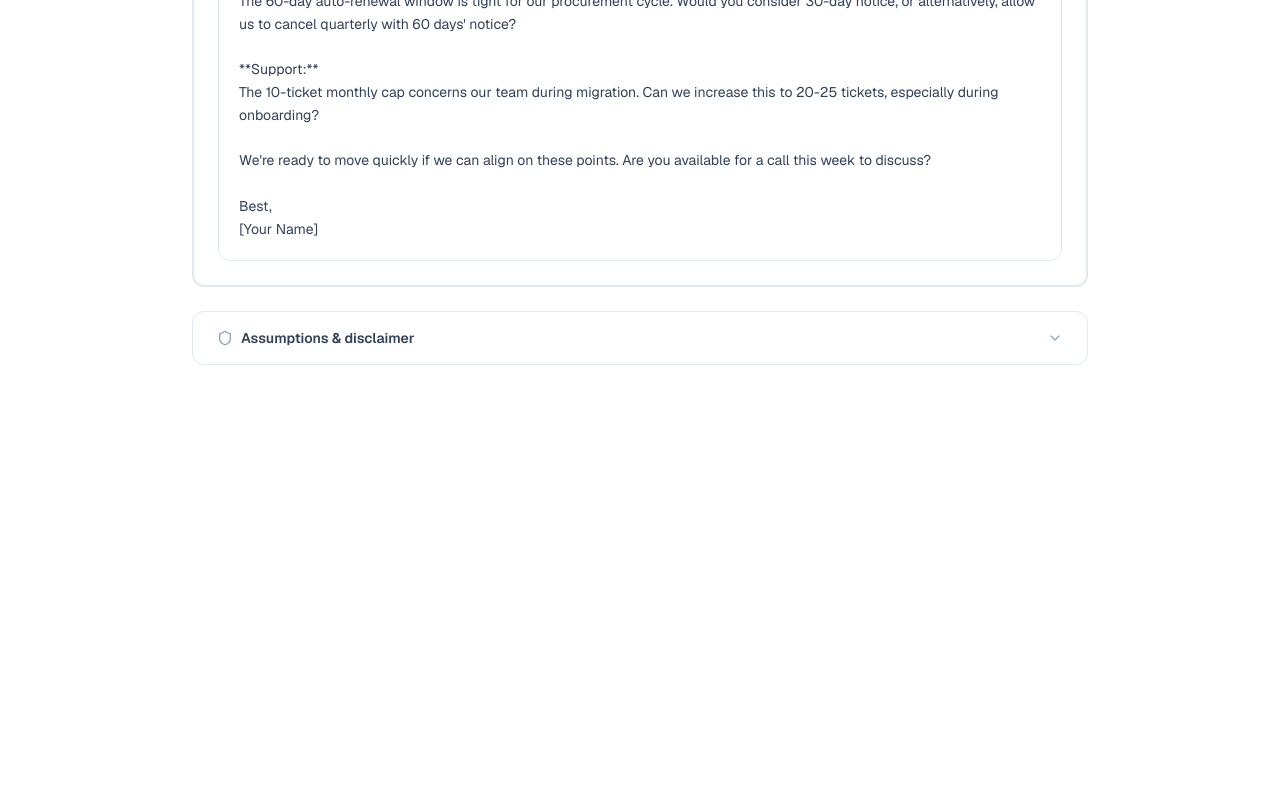
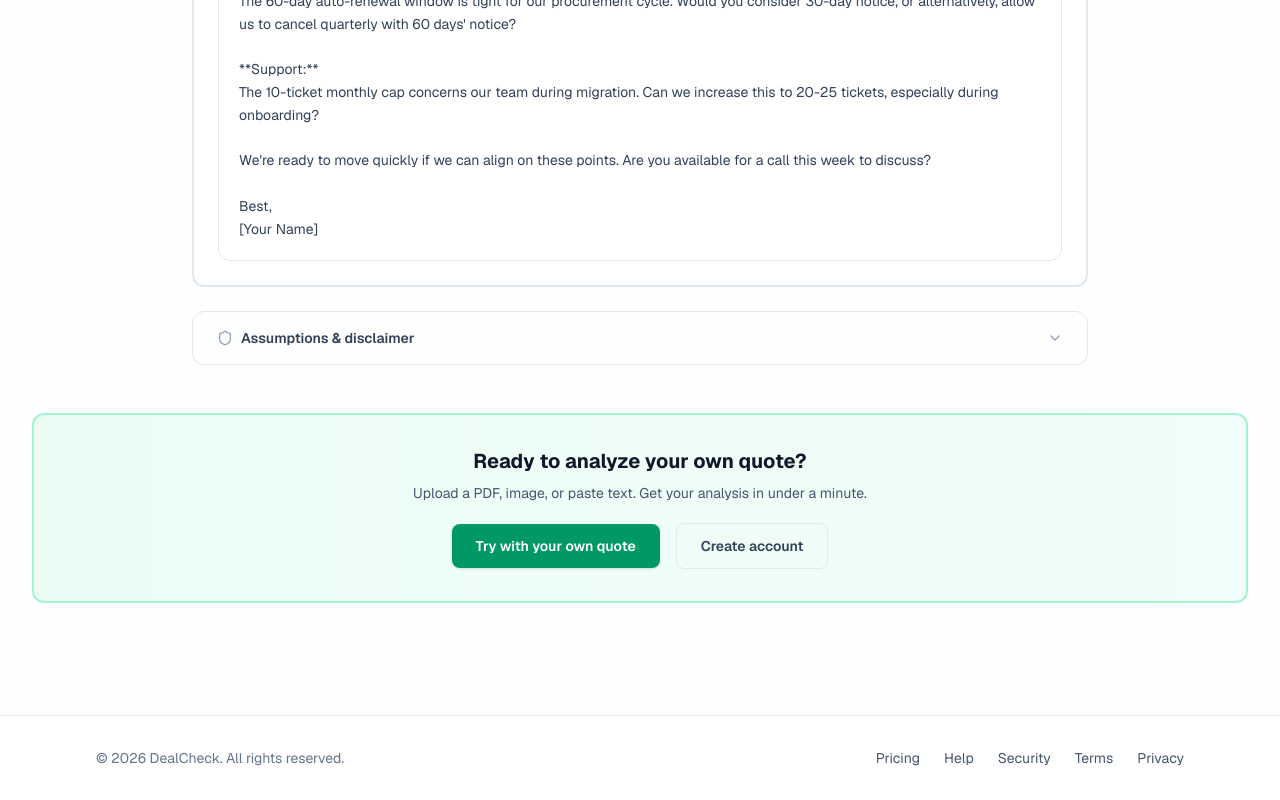
Before and after one commit to Boomchakalala/Dealcheck, a Next.js app: page /example in a window 1280 px wide. Shown: the part 3710-4510 px from the top of the page. Before the commit the page ends 4123 px from the top, so only its background shows below. Built offline with nearby package versions, Linux system fonts and the light colour scheme.

Commit message:
Sandbox autosave

```diff
--- a/src/app/example/page.tsx
+++ b/src/app/example/page.tsx
@@ -213,7 +213,31 @@ export default function ExamplePage() {
         </div>
 
         <OutputDisplay output={exampleOutput} />
+
+        {/* Bottom CTA */}
+        <div className="mt-12 text-center">
+          <div className="bg-gradient-to-r from-emerald-50 to-teal-50 border-2 border-emerald-200 rounded-xl p-8">
+            <h3 className="text-xl font-bold text-slate-900 mb-2">Ready to analyze your own quote?</h3>
+            <p className="text-sm text-slate-600 mb-5">Upload a PDF, image, or paste text. Get your analysis in under a minute.</p>
+            <div className="flex items-center justify-center gap-4">
+              <Link
+                href="/try"
+                className="inline-flex items-center justify-center px-6 py-3 text-sm font-semibold rounded-lg bg-emerald-600 text-white hover:bg-emerald-700 transition-all shadow-sm"
+              >
+                Try with your own quote
+              </Link>
+              <Link
+                href="/login"
+                className="inline-flex items-center justify-center px-6 py-3 text-sm font-semibold rounded-lg border border-slate-200 text-slate-700 hover:bg-slate-50 transition-all"
+              >
+                Create account
+              </Link>
+            </div>
+          </div>
+        </div>
       </div>
+
+      <MarketingFooter />
     </div>
   )
 }
```
